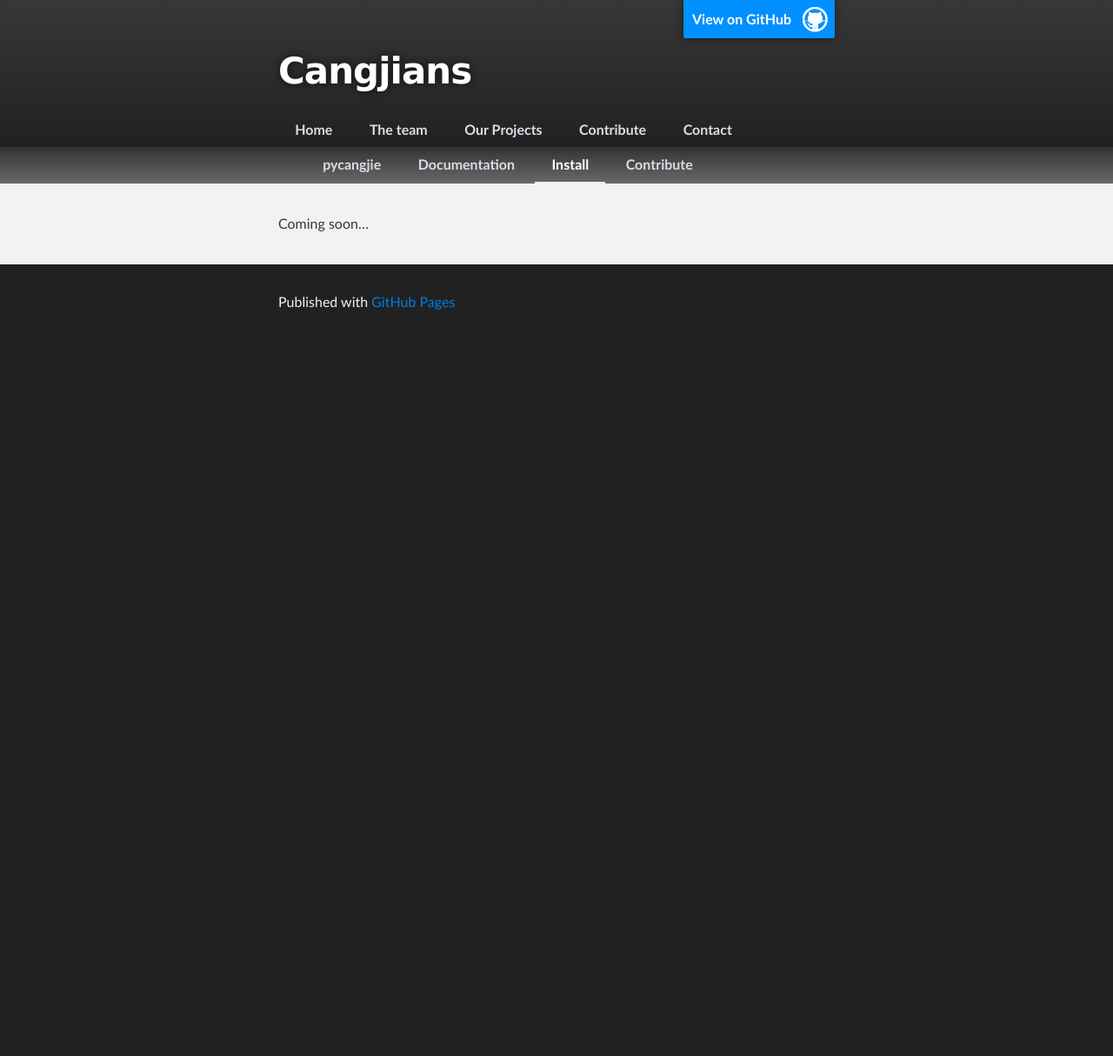
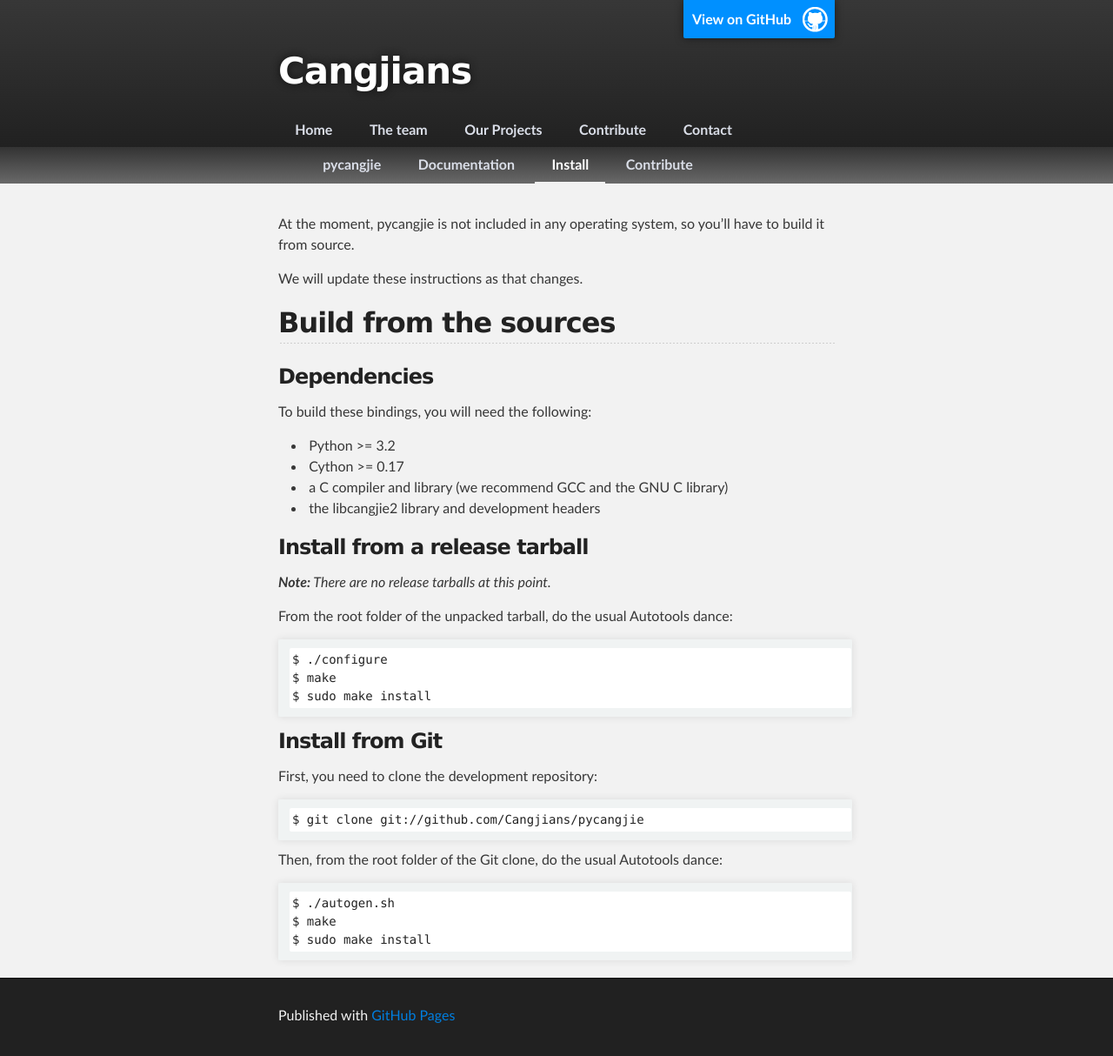
Before and after one commit to brendanhoran/cangjians.github.io, a Jekyll site: the page built from projects/pycangjie/install.md, in a window 1280 px wide. Shown: the whole page at 87% size. Built offline with Jekyll 4.4.1, drawn with Linux system fonts in a browser that asks for light colours; before the commit the page ends 900 px from its top, so only the background shows below that.

Commit message:
pycangjie: Add some installation instructions
This is really just a copy of the INSTALL.md file from the sources.

````diff
--- a/projects/pycangjie/install.md
+++ b/projects/pycangjie/install.md
@@ -6,4 +6,46 @@
 sub: install
 ---
 
-Coming soon...
+At the moment, pycangjie is not included in any operating system, so you'll
+have to build it from source.
+
+We will update these instructions as that changes.
+
+## Build from the sources
+
+### Dependencies
+
+To build these bindings, you will need the following:
+
+* Python >= 3.2
+* Cython >= 0.17
+* a C compiler and library (we recommend GCC and the GNU C library)
+* the libcangjie2 library and development headers
+
+### Install from a release tarball
+
+_**Note:** There are no release tarballs at this point._
+
+From the root folder of the unpacked tarball, do the usual Autotools dance:
+
+```
+$ ./configure
+$ make
+$ sudo make install
+```
+
+### Install from Git
+
+First, you need to clone the development repository:
+
+```
+$ git clone git://github.com/Cangjians/pycangjie
+```
+
+Then, from the root folder of the Git clone, do the usual Autotools dance:
+
+```
+$ ./autogen.sh
+$ make
+$ sudo make install
+```
````
